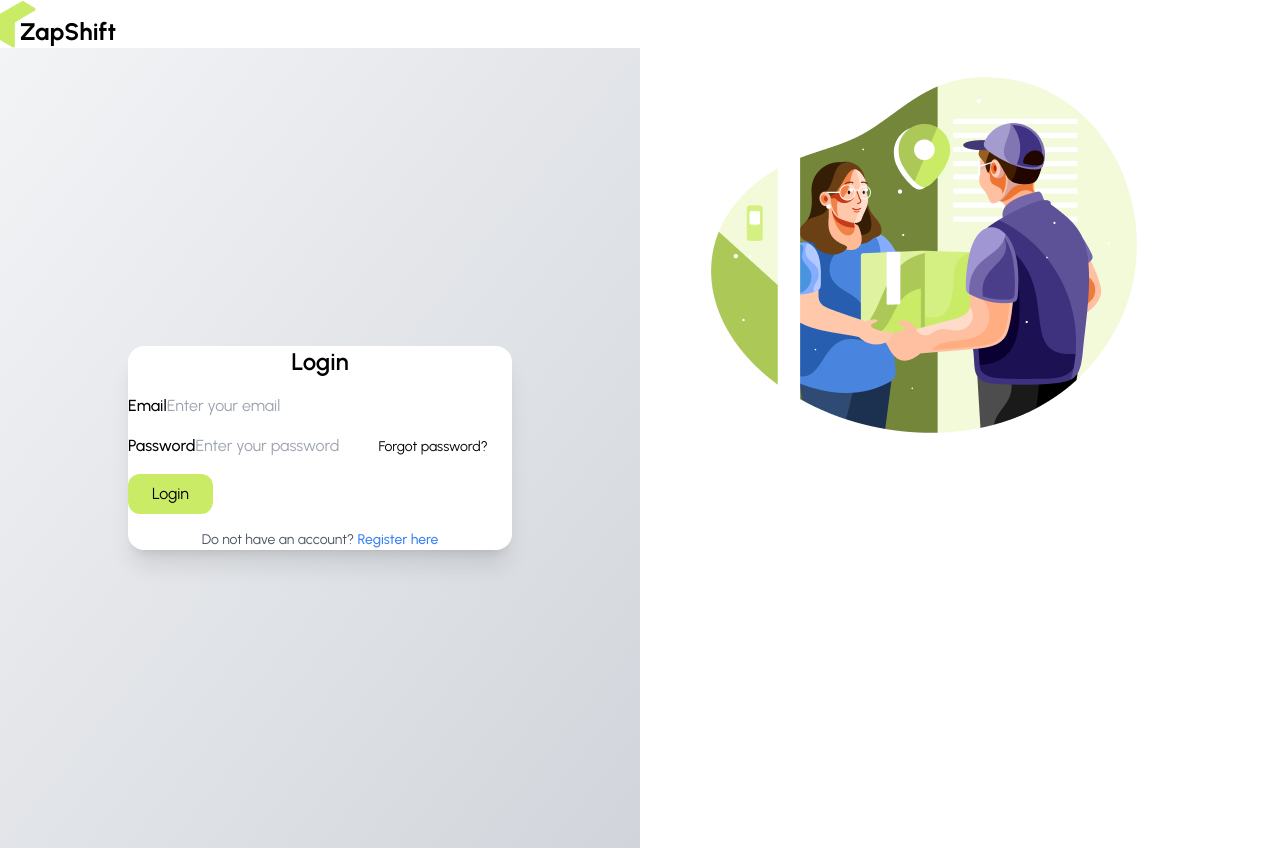
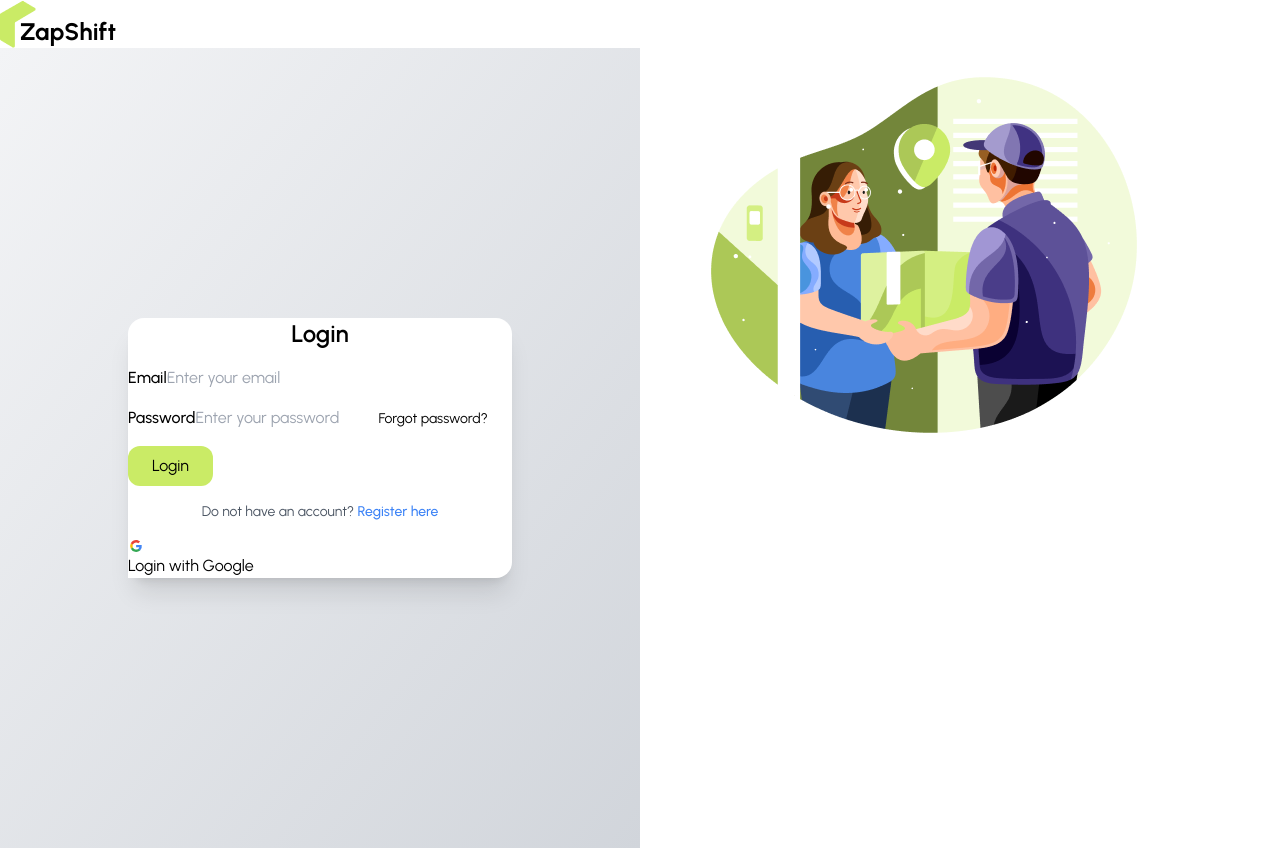
Before and after one commit to Raihan1018/Zap-Shift, a React (Vite) app in the folder client/: page /login in a window 1280 px wide. Built offline with nearby package versions, Linux system fonts and the light colour scheme.

Commit message:
added google sign-in feature

```diff
--- a/client/src/contexts/AuthContext/AuthProvider.jsx
+++ b/client/src/contexts/AuthContext/AuthProvider.jsx
@@ -2,9 +2,13 @@
 import { AuthContext } from "./AuthContext";
 import {
   createUserWithEmailAndPassword,
+  GoogleAuthProvider,
   signInWithEmailAndPassword,
+  signInWithPopup,
 } from "firebase/auth";
 import { auth } from "../../firebase/firebase.init";
+
+const googleProvider = new GoogleAuthProvider();
 
 const AuthProvider = ({ children }) => {
   const registerUser = (email, password) => {
@@ -15,9 +19,14 @@
     return signInWithEmailAndPassword(auth, email, password);
   };
 
+  const signInGoogle = () => {
+    return signInWithPopup(auth, googleProvider);
+  };
+
   const authInfo = {
     registerUser,
     signInUser,
+    signInGoogle,
   };
 
   return <AuthContext value={authInfo}>{children}</AuthContext>;
--- a/client/src/pages/Auth/Login/Login.jsx
+++ b/client/src/pages/Auth/Login/Login.jsx
@@ -1,6 +1,7 @@
 import { useForm } from "react-hook-form";
 import { Link } from "react-router";
 import useAuth from "../../../hooks/useAuth";
+import GoogleLogin from "../SocialLogin/GoogleLogin";
 
 const Login = () => {
   const {
@@ -86,6 +87,7 @@
               Register here
             </Link>
           </p>
+          <GoogleLogin/>
         </form>
       </div>
     </div>
--- a/client/src/pages/Auth/Register/Register.jsx
+++ b/client/src/pages/Auth/Register/Register.jsx
@@ -1,6 +1,7 @@
 import { useForm } from "react-hook-form";
 import useAuth from "../../../hooks/useAuth";
 import { Link } from "react-router";
+import GoogleLogin from "../SocialLogin/GoogleLogin";
 
 const Register = () => {
   const {
@@ -102,6 +103,7 @@
               Login
             </Link>
           </p>
+        <GoogleLogin/>
         </form>
       </div>
     </div>
--- /dev/null
+++ b/client/src/pages/Auth/SocialLogin/GoogleLogin.jsx
@@ -0,0 +1,49 @@
+import React from "react";
+import useAuth from "../../../hooks/useAuth";
+
+const GoogleLogin = () => {
+  const { signInGoogle } = useAuth();
+  const handleGoogleSignIn = () => {
+    signInGoogle()
+      .then((result) => {
+        console.log(result.user);
+      })
+      .catch((error) => {
+        console.log(error.message);
+      });
+  };
+  return (
+    <button onClick={handleGoogleSignIn} className="btn bg-white text-black border-[#e5e5e5]">
+      <svg
+        aria-label="Google logo"
+        width="16"
+        height="16"
+        xmlns="http://www.w3.org/2000/svg"
+        viewBox="0 0 512 512"
+      >
+        <g>
+          <path d="m0 0H512V512H0" fill="#fff"></path>
+          <path
+            fill="#34a853"
+            d="M153 292c30 82 118 95 171 60h62v48A192 192 0 0190 341"
+          ></path>
+          <path
+            fill="#4285f4"
+            d="m386 400a140 175 0 0053-179H260v74h102q-7 37-38 57"
+          ></path>
+          <path
+            fill="#fbbc02"
+            d="m90 341a208 200 0 010-171l63 49q-12 37 0 73"
+          ></path>
+          <path
+            fill="#ea4335"
+            d="m153 219c22-69 116-109 179-50l55-54c-78-75-230-72-297 55"
+          ></path>
+        </g>
+      </svg>
+      Login with Google
+    </button>
+  );
+};
+
+export default GoogleLogin;
```
